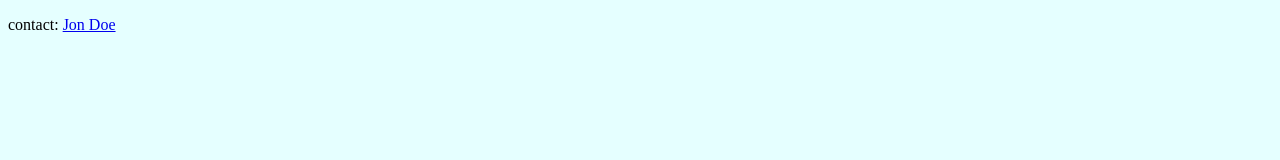
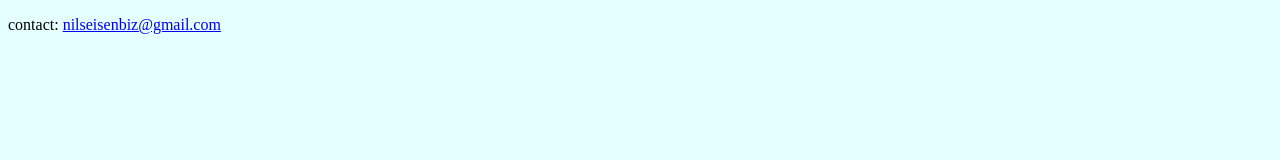
Before and after one commit to kimerastore/kimerastore.github.io, a plain HTML site: page index.html in a window 1280 px wide. Shown: the top 160 px of the page. Drawn offline with Linux system fonts and the light colour scheme.

Commit message:
Update index.html

```diff
--- a/index.html
+++ b/index.html
@@ -31,7 +31,7 @@
 
    <script id="mcjs">!function(c,h,i,m,p){m=c.createElement(h),p=c.getElementsByTagName(h)[0],m.async=1,m.src=i,p.parentNode.insertBefore(m,p)}(document,"script","https://chimpstatic.com/mcjs-connected/js/users/8db17333044bc5b04499b9fe9/7b52c21026319bee860fc5f41.js");</script>
 
-   <p>contact: <a href="mailto:webmaster@example.com">Jon Doe</a></p>
+   <p>contact: <a href="mailto:nilseisenbiz@gmail.com">nilseisenbiz@gmail.com</a></p>
 
 </body>
 
```
